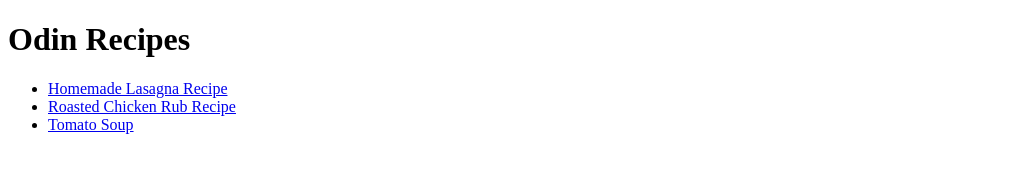
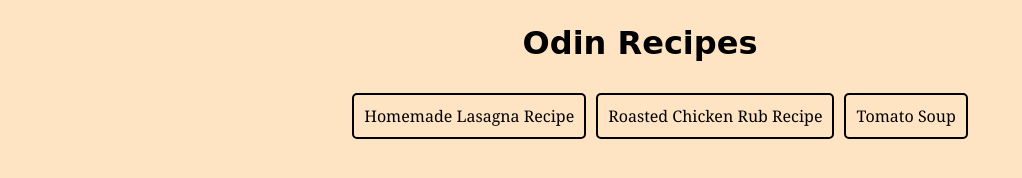
Before and after one commit to dcarachi/odin-recipes, a plain HTML site: page index.html in a window 1280 px wide. Shown: the whole page, without its empty margins (0-1022 px from the left). Drawn offline with Linux system fonts and the light colour scheme.

Commit message:
Completed basic CSS styling
Completed basic CSS styling of recipe pages.

Used light beige background with   black text. Heading fonts use a cursive font, while the rest of the text uses a sans-serif font.

The text of each recipe page has been centered and navigation links have been styled to look like 2D buttons with a black border.

```diff
--- a/index.html
+++ b/index.html
@@ -4,16 +4,17 @@
 <head>
     <meta charset="UTF-8">
     <meta name="viewport" content="width=device-width, initial-scale=1.0">
+    <link href="./styles.css" rel="stylesheet">
     <title>Odin Recipes</title>
 </head>
 
 <body>
     <h1>Odin Recipes</h1>
 
-    <ul>
-        <li><a href="recipes/lasagna.html">Homemade Lasagna Recipe</a></li>
-        <li><a href="recipes/chicken-rub.html">Roasted Chicken Rub Recipe</a></li>
-        <li><a href="recipes/tomato-soup.html">Tomato Soup</a></li>
+    <ul class="nav-menu">
+        <li><a class="nav-link" href="recipes/lasagna.html">Homemade Lasagna Recipe</a></li>
+        <li><a class="nav-link" href="recipes/chicken-rub.html">Roasted Chicken Rub Recipe</a></li>
+        <li><a class="nav-link" href="recipes/tomato-soup.html">Tomato Soup</a></li>
     </ul>
 </body>
 
--- a/styles.css
+++ b/styles.css
@@ -1,4 +1,52 @@
-.recipe-image {
+html {
+    background-color: bisque;
+    margin-bottom: 1em;
+}
+
+body {
+    font-family: Georgia, 'Times New Roman', Times, serif;
+    line-height: 1.4;
+    min-width: 540px;
+    max-width: 768px;
+    margin: auto;
+}
+
+h1 {
+    text-align: center;
+}
+
+h1,
+h2,
+h3,
+h4,
+h5,
+h6 {
+    font-family: cursive;
+}
+
+.nav-menu {
+    display: flex;
+    justify-content: center;
+    list-style: none;
+}
+
+.nav-link {
+    display: inline-block;
+    color: black;
+    border: 2px solid black;
+    border-radius: 5px;
+    text-decoration: none;
+    margin: 5px;
+    padding: 10px;
+}
+
+.nav-link:hover {
+    color: bisque;
+    background-color: black;
+}
+
+.recipe-image-container {
     width: 400px;
     height: auto;
+    margin: auto;
 }
```
Also changed, not shown: recipes/chicken-rub.html (+6 -2 lines), recipes/lasagna.html (+6 -2 lines), recipes/tomato-soup.html (+6 -2 lines).
